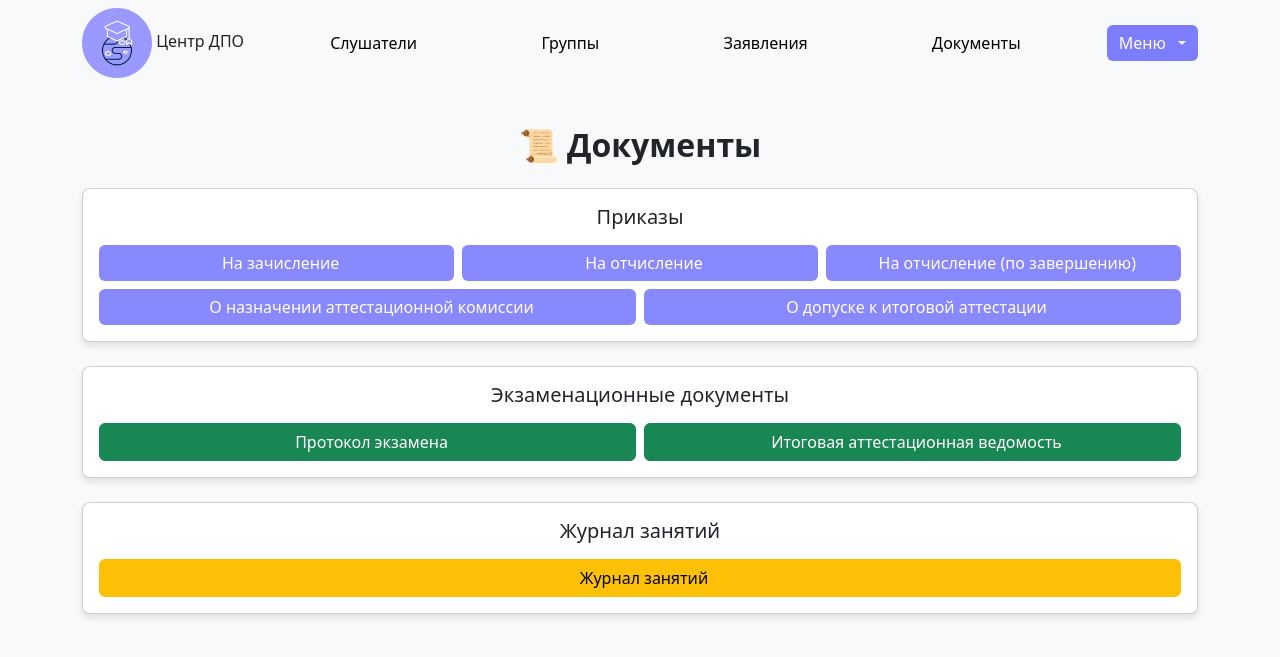
After one commit to Ralif339/DPOproject, a Django app: page /dpo/documents/ in a window 1280 px wide. The commit adds this page. Shown: the top 657 px of the page. Run offline with Django 5.2, Linux system fonts and the light colour scheme; the visitor is signed in with stand-in values (Sample User, id 1); some libraries are stand-ins or nearby versions.

Commit message:
documents added

```diff
--- a/myproject/dpo/urls.py
+++ b/myproject/dpo/urls.py
@@ -5,11 +5,13 @@ from .views import *
 urlpatterns = [
     path('students/', students_view, name="students"),
     path('student_profile/<int:student_id>/', student_profile_view, name="student_profile"),
+    path('student_edit/<int:student_id>/', student_edit_view, name="student_edit"),
     path('groups/', groups_view, name="groups"),
     path('group/<int:group_id>', group_detail_view, name="group_detail"),
     path('statements/', statements_view, name="statements"),
     path('commission/', commission_view, name="commission"),
-    path('orders/', orders_view, name="orders"),
+    path('documents/', documents_view, name="documents"),
+    path('enroll_order/', enroll_order_view, name="enroll_order"),
     path('teachers/', teachers_view, name="teachers"),
     path('courses/', courses_view, name="courses"),
     path('course_edit/<int:course_id>/', course_edit_view, name='course_edit'),
--- a/myproject/dpo/views.py
+++ b/myproject/dpo/views.py
@@ -5,6 +5,9 @@ from .forms import *
 from django.utils import timezone
 from django.contrib import messages
 from django.db.models import Count, OuterRef, Subquery
+from student import forms as dpo_forms
+from .doc_generation import *
+
 
 
 def superuser_render(request, template: str, context=None):
@@ -20,9 +23,6 @@ def superuser_render(request, template: str, context=None):
 # Create your views here.
 def students_view(request):
     students = User.objects.all().filter(is_superuser="False")
-    for student in students:
-        for groups in student.group_set.all():
-            print(student.name, groups.name)
     return superuser_render(request, "dpo/students/students.html", context={"students": students})
 
 def student_profile_view(request, student_id):
@@ -115,7 +115,7 @@ def statements_view(request):
                 statement.save()
             return redirect("statements")
 
-    statements = Statements.objects.filter(status="На рассмотрении")
+    statements = Statements.objects.all()
     groups = Group.objects.all()
     return superuser_render(request, 'dpo/statements.html', context={"statements": statements,
                                                                      "groups": groups,
@@ -133,8 +133,8 @@ def commission_view(request):
     return superuser_render(request, 'dpo/commission/commission.html', context={"commission": commission})
 
 
-def orders_view(request):
-    return superuser_render(request, 'dpo/orders.html')
+def documents_view(request):
+    return superuser_render(request, 'dpo/documents/documents.html')
 
 
 def teachers_view(request):
@@ -230,4 +230,27 @@ def commission_edit_view(request, member_id):
         return redirect('commission')
     form = CommissionAddForm(instance=commission)
     context = {"form": form, "commission": commission}
-    return render(request, 'dpo/commission/commission_edit.html', context)
+    return superuser_render(request, 'dpo/commission/commission_edit.html', context)
+
+
+def student_edit_view(request, student_id):
+    student = User.objects.get(id=student_id)
+    if request.method == "POST":
+        form = dpo_forms.StudentInfoForm(request.POST, instance=student)
+        if form.is_valid():
+            form.save()
+            return redirect('index')
+    form = dpo_forms.StudentInfoForm(instance=student)
+    return superuser_render(request, 'dpo/students/student_edit.html', context={"form": form,
+                                                                          "student": student})
+
+def enroll_order_view(request):
+    groups = Group.objects.all()
+    context = {"groups": groups,}
+    if request.method == "POST":
+        selected_group = request.POST.get("selected_group")
+        doc_number = request.POST.get('doc_number')
+        date = request.POST.get("date")
+        response = get_enroll_docx(selected_group, doc_number, date)
+        return response
+    return superuser_render(request, "dpo/documents/enroll_order.html", context=context)
--- /dev/null
+++ b/myproject/templates/dpo/documents/documents.html
@@ -0,0 +1,75 @@
+{% extends "manager_navigation.html" %}
+{% load static %}
+
+{% block title %}Приказы{% endblock title %}
+
+{% block style %}
+<style>
+    body {
+        background-color: #f8f9fa;
+    }
+    .card {
+        box-shadow: 0 4px 6px rgba(0, 0, 0, 0.1);
+    }
+    .btn {
+        display: flex;
+        align-items: center;
+        justify-content: center;
+        gap: 8px;
+    }
+    .btn-primary {
+        background:rgb(136, 136, 255);
+        border: #9999FF;
+    }
+    .btn-primary:hover {
+        background:rgb(118, 118, 231);
+        border: rgb(118, 118, 231);
+    }
+</style>
+{% endblock style %}
+
+{% block content %}
+<div class="container mt-5">
+    <h2 class="mb-4 text-center fw-bold">📜 Документы</h2>
+
+    <!-- Секция Приказов -->
+    <div class="row mb-4">
+        <div class="col-12">
+            <div class="card p-3 rounded-3">
+                <h5 class="card-title text-center pb-2"><i class="bi bi-file-earmark-text"></i> Приказы</h5>
+                <div class="row g-2">
+                    <div class="col-md-4"><a href="{% url "enroll_order" %}" class="btn btn-primary w-100"><i class="bi bi-person-check"></i> На зачисление</a></div>
+                    <div class="col-md-4"><button class="btn btn-primary w-100"><i class="bi bi-person-x"></i> На отчисление</button></div>
+                    <div class="col-md-4"><button class="btn btn-primary w-100"><i class="bi bi-person-dash"></i> На отчисление (по завершению)</button></div>
+                    <div class="col-md-6"><button class="btn btn-primary w-100"><i class="bi bi-people"></i> О назначении аттестационной комиссии</button></div>
+                    <div class="col-md-6"><button class="btn btn-primary w-100"><i class="bi bi-award"></i> О допуске к итоговой аттестации</button></div>
+                </div>
+            </div>
+        </div>
+    </div>
+
+    <!-- Секция Экзаменационных документов -->
+    <div class="row mb-4">
+        <div class="col-12">
+            <div class="card p-3 rounded-3">
+                <h5 class="card-title text-center pb-2"><i class="bi bi-journal-text"></i> Экзаменационные документы</h5>
+                <div class="row g-2">
+                    <div class="col-md-6"><button class="btn btn-success w-100"><i class="bi bi-pencil-square"></i> Протокол экзамена</button></div>
+                    <div class="col-md-6"><button class="btn btn-success w-100"><i class="bi bi-list-check"></i> Итоговая аттестационная ведомость</button></div>
+                </div>
+            </div>
+        </div>
+    </div>
+
+    <!-- Секция Журнала занятий -->
+    <div class="row">
+        <div class="col-12">
+            <div class="card p-3 rounded-3">
+                <h5 class="card-title text-center pb-2"><i class="bi bi-book"></i> Журнал занятий</h5>
+                <button class="btn btn-warning w-100"><i class="bi bi-journal-bookmark"></i> Журнал занятий</button>
+            </div>
+        </div>
+    </div>
+
+</div>
+{% endblock content %}
--- a/myproject/templates/dpo/students/student_profile.html
+++ b/myproject/templates/dpo/students/student_profile.html
@@ -47,7 +47,7 @@
                 </div>
 
 
-                <a href="" class="btn btn-edit mt-3 w-100">Изменить данные</a>
+                <a href="{% url "student_edit" student.id%}" class="btn btn-edit mt-3 w-100">Изменить данные</a>
             </div>
         </div>
     </div>
--- a/myproject/templates/manager_navigation.html
+++ b/myproject/templates/manager_navigation.html
@@ -18,7 +18,7 @@
             <a href="{% url 'students' %}" class="nav-link nav-item">Слушатели</a>
             <a href="{% url 'groups' %}" class="nav-link nav-item">Группы</a>
             <a href="{% url 'statements' %}" class="nav-link nav-item">Заявления</a>
-            <a href="{% url 'commission' %}" class="nav-link nav-item">Комиссия</a>
+            <a href="{% url 'documents' %}" class="nav-link nav-item">Документы</a>
         </div>
         <div class="col col-md-auto">
             <div class="dropdown">
@@ -26,7 +26,7 @@
                     Меню
                 </button>
                 <ul class="dropdown-menu" aria-labelledby="userMenu">
-                    <li><a class="dropdown-item" href="{% url 'orders' %}">Приказы</a></li>
+                    <li><a class="dropdown-item" href="{% url 'commission' %}">Комиссия</a></li>
                     <li><a class="dropdown-item" href="{% url 'courses' %}">Курсы</a></li>
                     <li><a class="dropdown-item" href="{% url 'teachers' %}">Преподаватели</a></li>
                     <li><hr class="dropdown-divider"></li>
```
Also changed, not shown: myproject/dpo/doc_generation.py (added, +70 -0 lines), myproject/templates/dpo/documents/enroll_order.html (added, +28 -0 lines), myproject/templates/dpo/orders.html (deleted, +0 -12 lines), myproject/templates/dpo/statements.html (+15 -7 lines), myproject/templates/dpo/students/student_edit.html (added, +18 -0 lines), myproject/student/views.py (line endings or trailing spaces), 1 other file.
